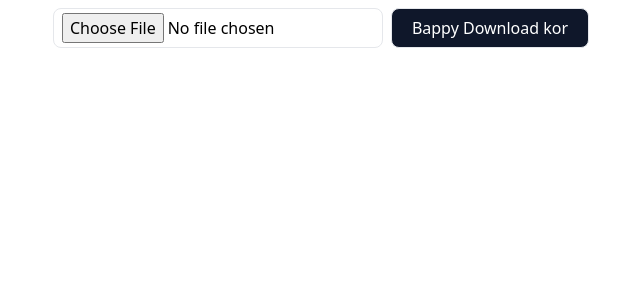
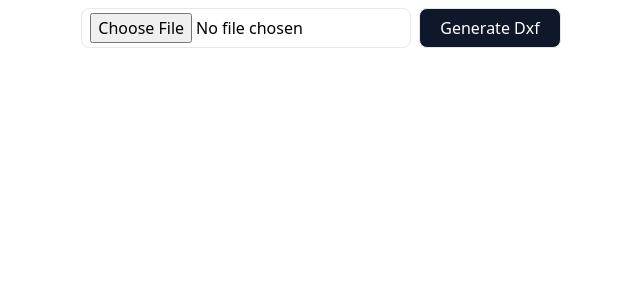
Before and after one commit to shafayeatt1995/autocad_frontend, a Nuxt app: page / in a window 1280 px wide. Shown: the top 300 px of the page, without its empty margins (319-959 px from the left). Built offline with nearby package versions, Linux system fonts and the light colour scheme.

Commit message:
Dxf logo added

```diff
--- a/app.vue
+++ b/app.vue
@@ -1,4 +1,7 @@
 <template>
+  <Head>
+    <Link rel="icon" type="image/x-icon" href="/logo.jpg" />
+  </Head>
   <NuxtLayout>
     <NuxtPage />
   </NuxtLayout>
--- a/pages/index.vue
+++ b/pages/index.vue
@@ -1,6 +1,6 @@
 <template>
   <Head>
-    <Title>Bappy</Title>
+    <Title>Dxf Generator</Title>
   </Head>
   <form
     @submit.prevent="submit"
@@ -18,7 +18,7 @@
       :disabled="loading"
     >
       <Loader2Icon v-if="loading" class="animate-spin" />
-      Bappy Download kor
+      Generate Dxf
     </button>
   </form>
   <div class="container mx-auto flex flex-col gap-5 px-2">
```
Also changed, not shown: public/logo.jpg (added).
